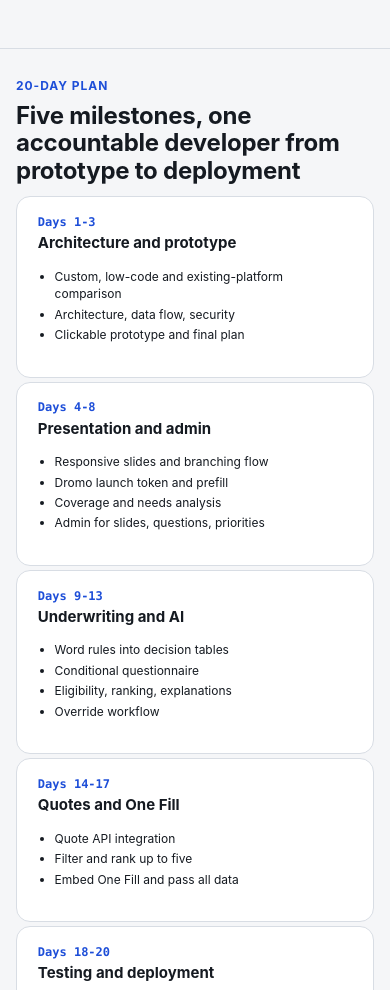
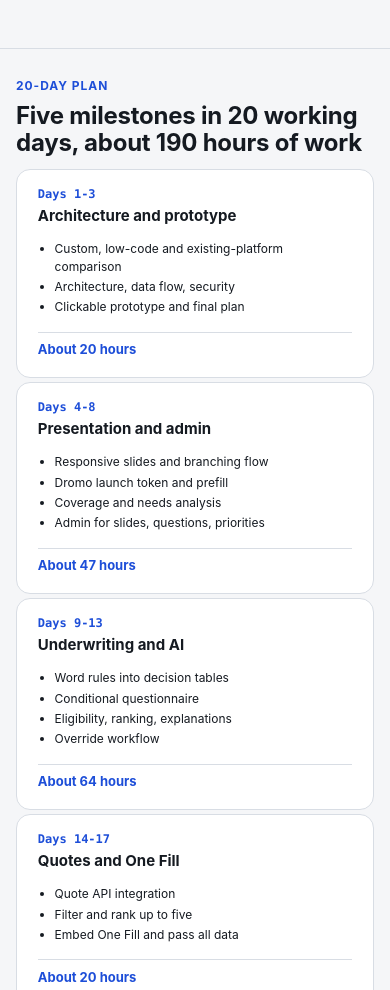
Before and after one commit to tairezzzz/insurance-sales-presentation-plan, a plain HTML site: page index.html in a window 390 px wide. Shown: the part 3187-4177 px from the top of the page. Drawn offline with Linux system fonts and the light colour scheme.

Commit message:
Plan slide: hours per milestone from the task-by-task estimate

```diff
--- a/index.html
+++ b/index.html
@@ -113,6 +113,7 @@
   .plan li { font-size: clamp(12px, .95vw, 15px); margin: .25em 0; }
   .owners { display: flex; gap: .4em; flex-wrap: wrap; margin-top: auto; }
   .plan .panel { display: flex; flex-direction: column; }
+  .plan .hours { margin: auto 0 0; padding-top: .6em; border-top: 1px solid var(--line); font-weight: 700; color: var(--accent); font-size: clamp(13px, 1.05vw, 17px); }
   .bar { display: grid; grid-template-columns: 3fr 5fr 5fr 4fr 3fr; gap: 4px; margin: 1.2vw 0 0; }
   .bar div { height: 10px; border-radius: 5px; background: var(--accent); opacity: .85; }
   .bar div:nth-child(even) { opacity: .55; }
@@ -344,35 +345,41 @@
   <!-- 5. Plan -->
   <section class="slide" data-name="plan">
     <p class="eyebrow">20-day plan</p>
-    <h2>Five milestones, one accountable developer from prototype to deployment</h2>
+    <h2>Five milestones in 20 working days, about 190 hours of work</h2>
     <div class="plan">
       <div class="panel">
         <span class="days">Days 1-3</span>
         <h3>Architecture and prototype</h3>
         <ul><li>Custom, low-code and existing-platform comparison</li><li>Architecture, data flow, security</li><li>Clickable prototype and final plan</li></ul>
+        <p class="hours">About 20 hours</p>
       </div>
       <div class="panel">
         <span class="days">Days 4-8</span>
         <h3>Presentation and admin</h3>
         <ul><li>Responsive slides and branching flow</li><li>Dromo launch token and prefill</li><li>Coverage and needs analysis</li><li>Admin for slides, questions, priorities</li></ul>
+        <p class="hours">About 47 hours</p>
       </div>
       <div class="panel">
         <span class="days">Days 9-13</span>
         <h3>Underwriting and AI</h3>
         <ul><li>Word rules into decision tables</li><li>Conditional questionnaire</li><li>Eligibility, ranking, explanations</li><li>Override workflow</li></ul>
+        <p class="hours">About 64 hours</p>
       </div>
       <div class="panel">
         <span class="days">Days 14-17</span>
         <h3>Quotes and One Fill</h3>
         <ul><li>Quote API integration</li><li>Filter and rank up to five</li><li>Embed One Fill and pass all data</li></ul>
+        <p class="hours">About 20 hours</p>
       </div>
       <div class="panel">
         <span class="days">Days 18-20</span>
         <h3>Testing and deployment</h3>
         <ul><li>Dromo write-back and activity tracking</li><li>Laptop, tablet, phone and browser tests</li><li>Offline save and sync tests</li><li>Deploy to your cloud, code and docs</li></ul>
+        <p class="hours">About 43 hours</p>
       </div>
     </div>
     <div class="bar" aria-hidden="true"><div></div><div></div><div></div><div></div><div></div></div>
+    <p class="note">Hours come from a task-by-task estimate of your brief. Work runs at a steady pace across the 20 days, and each milestone is delivered on the day in your plan.</p>
   </section>
 
   <!-- 6. Ownership -->
```
